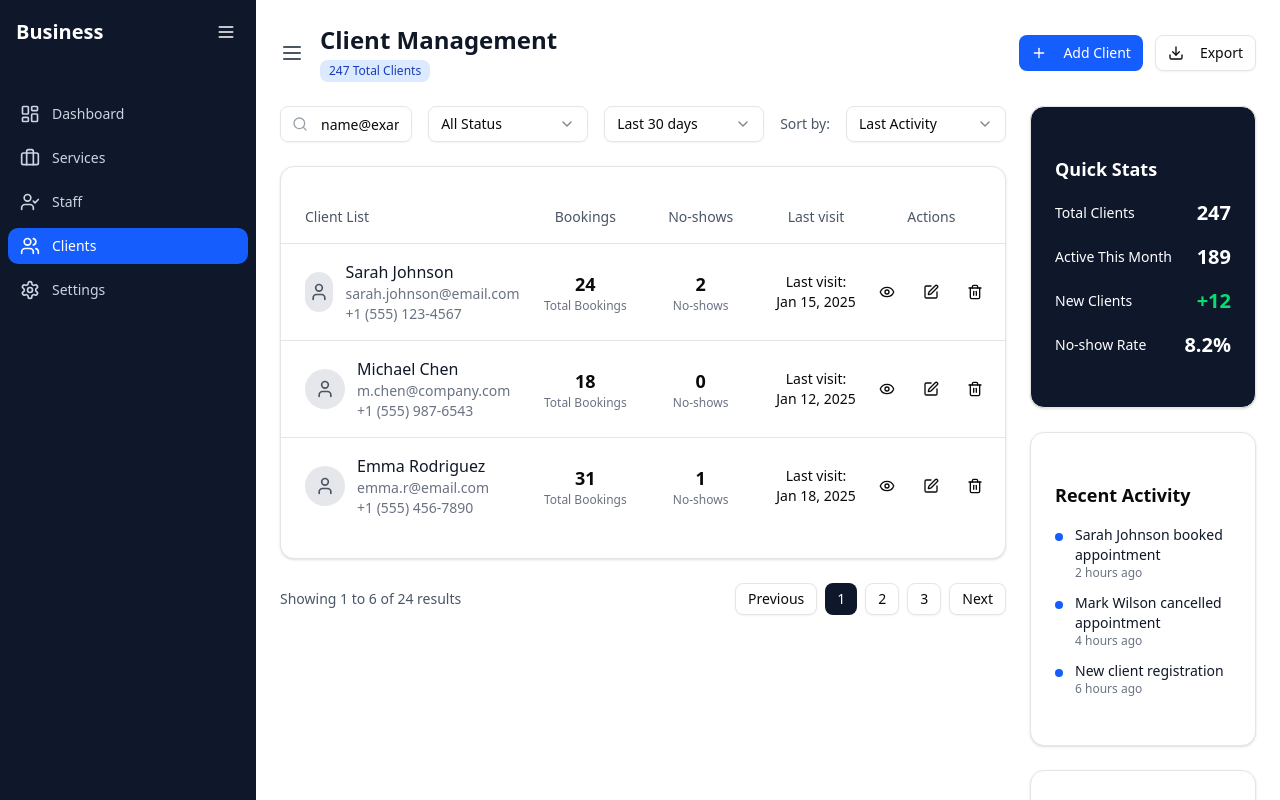
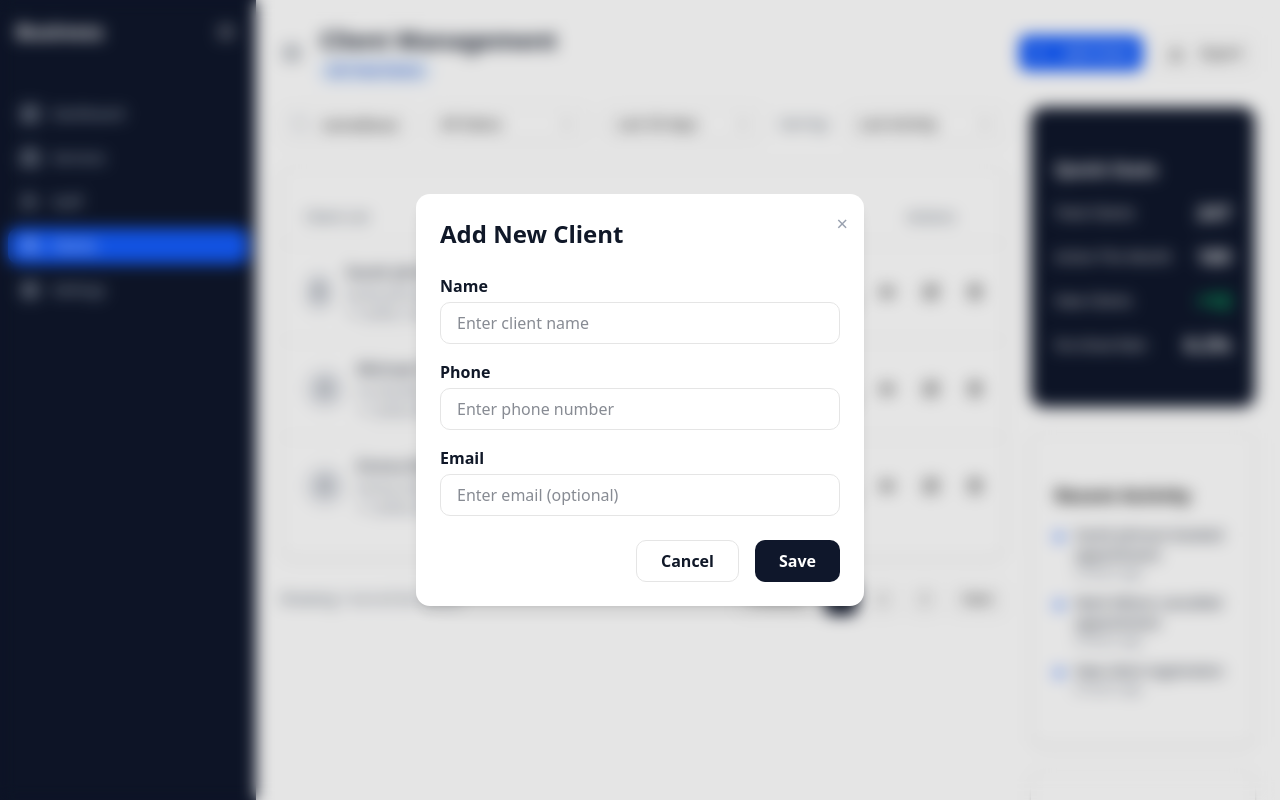
Before and after one commit to Hussein-Alayan/Slotify, a Next.js app in the folder client/: page /business-dashboard/1/clients in a window 1280 px wide. Both pictures are taken after typing "name@example.com" into the empty fields and a click on the button "Add Client". Shown: the top 800 px of the page. Built offline with nearby package versions, Linux system fonts and the light colour scheme; no server answers.

Commit message:
feat: add AddClientModal component and integrate with Dashboard and ClientContainer

```diff
--- /dev/null
+++ b/client/src/app/business-dashboard/[businessId]/clients/components/add-client-modal.tsx
@@ -0,0 +1,161 @@
+import React from "react";
+import { createClient } from "@/lib/clientsAPI";
+
+interface AddClientModalProps {
+  open: boolean;
+  onClose: () => void;
+  businessId: number;
+}
+
+export default function AddClientModal({
+  open,
+  onClose,
+  businessId,
+}: AddClientModalProps) {
+  const [name, setName] = React.useState("");
+  const [phone, setPhone] = React.useState("");
+  const [email, setEmail] = React.useState("");
+  const [error, setError] = React.useState<string | null>(null);
+  const [validationErrors, setValidationErrors] = React.useState<
+    Record<string, string>
+  >({});
+  const [loading, setLoading] = React.useState(false);
+
+  // Reset form when modal opens
+  React.useEffect(() => {
+    if (open) {
+      setName("");
+      setPhone("");
+      setEmail("");
+      setError(null);
+      setValidationErrors({});
+      setLoading(false);
+    }
+  }, [open]);
+
+  function validate() {
+    const errors: Record<string, string> = {};
+    if (!name.trim()) errors.name = "Name is required.";
+    if (!phone.trim()) errors.phone = "Phone is required.";
+    setValidationErrors(errors);
+    return Object.keys(errors).length === 0;
+  }
+
+  async function handleSubmit(e: React.FormEvent) {
+    e.preventDefault();
+    setError(null);
+    if (!validate()) return;
+    setLoading(true);
+    try {
+      await createClient(businessId, { name, phone, email });
+      setLoading(false);
+      onClose();
+    } catch (err: any) {
+      setLoading(false);
+      setError(err?.message || "Failed to add client.");
+    }
+  }
+
+  if (!open) return null;
+
+  return (
+    <div
+      className="fixed inset-0 z-50 flex items-center justify-center backdrop-blur-sm bg-black/10"
+      role="dialog"
+      aria-modal="true"
+      aria-label="Add new client"
+    >
+      <div className="bg-white rounded-xl shadow-lg w-full max-w-md p-6 relative">
+        {/* Close button */}
+        <button
+          className="absolute top-4 right-4 text-gray-400 hover:text-gray-600 text-xl"
+          onClick={onClose}
+          aria-label="Close"
+          type="button"
+        >
+          &times;
+        </button>
+
+        <h2 className="text-2xl font-bold mb-6 text-gray-900">
+          Add New Client
+        </h2>
+
+        {error && (
+          <div className="mb-4 text-red-600 text-sm font-semibold">{error}</div>
+        )}
+
+        <form onSubmit={handleSubmit} noValidate>
+          {/* Name */}
+          <div className="mb-4">
+            <label className="block font-semibold mb-1 text-gray-900">
+              Name
+            </label>
+            <input
+              type="text"
+              className="w-full border rounded-lg px-4 py-2 text-gray-900"
+              value={name}
+              onChange={(e) => setName(e.target.value)}
+              required
+              placeholder="Enter client name"
+            />
+            {validationErrors.name && (
+              <div className="text-sm text-red-600 mt-1">
+                {validationErrors.name}
+              </div>
+            )}
+          </div>
+          {/* Phone */}
+          <div className="mb-4">
+            <label className="block font-semibold mb-1 text-gray-900">
+              Phone
+            </label>
+            <input
+              type="text"
+              className="w-full border rounded-lg px-4 py-2 text-gray-900"
+              value={phone}
+              onChange={(e) => setPhone(e.target.value)}
+              required
+              placeholder="Enter phone number"
+            />
+            {validationErrors.phone && (
+              <div className="text-sm text-red-600 mt-1">
+                {validationErrors.phone}
+              </div>
+            )}
+          </div>
+          {/* Email */}
+          <div className="mb-6">
+            <label className="block font-semibold mb-1 text-gray-900">
+              Email
+            </label>
+            <input
+              type="email"
+              className="w-full border rounded-lg px-4 py-2 text-gray-900"
+              value={email}
+              onChange={(e) => setEmail(e.target.value)}
+              placeholder="Enter email (optional)"
+            />
+          </div>
+          {/* Actions */}
+          <div className="flex justify-end gap-4">
+            <button
+              type="button"
+              className="px-6 py-2 rounded-lg border font-semibold text-gray-900 bg-white hover:bg-gray-100"
+              onClick={onClose}
+              disabled={loading}
+            >
+              Cancel
+            </button>
+            <button
+              type="submit"
+              className="px-6 py-2 rounded-lg font-semibold text-white bg-slate-900 hover:bg-slate-800 disabled:opacity-60"
+              disabled={loading}
+            >
+              {loading ? "Saving..." : "Save"}
+            </button>
+          </div>
+        </form>
+      </div>
+    </div>
+  );
+}
--- a/client/src/app/business-dashboard/[businessId]/clients/containers/client-container.tsx
+++ b/client/src/app/business-dashboard/[businessId]/clients/containers/client-container.tsx
@@ -3,12 +3,18 @@
 import { Button } from "@/components/ui/button";
 import { Badge } from "@/components/ui/badge";
 import { Menu, Plus, Download } from "lucide-react";
+import { useParams } from "next/navigation";
+import { useState } from "react";
 import { ClientFilters } from "../components/client-filters";
 import { ClientList } from "../components/client-list";
 import { ClientStats } from "../components/client-stats";
 import { ClientActivity } from "../components/client-activity";
+import AddClientModal from "../components/add-client-modal";
 
 export function ClientContainer() {
+  const params = useParams();
+  const businessId = Number(params.businessId);
+  const [isAddClientModalOpen, setIsAddClientModalOpen] = useState(false);
   return (
     <div className="p-6">
       {/* Header */}
@@ -27,7 +33,10 @@ export function ClientContainer() {
           </div>
         </div>
         <div className="flex items-center gap-3">
-          <Button className="bg-blue-600 hover:bg-blue-700">
+          <Button
+            className="bg-blue-600 hover:bg-blue-700"
+            onClick={() => setIsAddClientModalOpen(true)}
+          >
             <Plus className="h-4 w-4 mr-2" />
             Add Client
           </Button>
@@ -53,6 +62,12 @@ export function ClientContainer() {
           </div>
         </div>
       </div>
+
+      <AddClientModal
+        open={isAddClientModalOpen}
+        onClose={() => setIsAddClientModalOpen(false)}
+        businessId={businessId}
+      />
     </div>
   );
 }
--- a/client/src/app/business-dashboard/[businessId]/dashboard/components/dashboard-header.tsx
+++ b/client/src/app/business-dashboard/[businessId]/dashboard/components/dashboard-header.tsx
@@ -1,24 +1,26 @@
-"use client"
-import { Button } from "@/components/ui/button"
-import { CalendarDays, Users } from "lucide-react"
+"use client";
+import { Button } from "@/components/ui/button";
+import { CalendarDays, Users } from "lucide-react";
 
-export function DashboardHeader() {
+export function DashboardHeader({ onAddClient }: { onAddClient: () => void }) {
   return (
     <div className="flex items-center justify-between">
       <div>
         <h1 className="text-3xl font-bold text-gray-900">Dashboard</h1>
-        <p className="text-gray-600 mt-1">Welcome back! Here is what is happening with your business today.</p>
+        <p className="text-gray-600 mt-1">
+          Welcome back! Here is what is happening with your business today.
+        </p>
       </div>
       <div className="flex gap-3">
         <Button variant="outline">
           <CalendarDays className="w-4 h-4 mr-2" />
           View Calendar
         </Button>
-        <Button>
+        <Button onClick={onAddClient}>
           <Users className="w-4 h-4 mr-2" />
           Add Client
         </Button>
       </div>
     </div>
-  )
+  );
 }
--- a/client/src/app/business-dashboard/[businessId]/dashboard/components/quick-actions.tsx
+++ /dev/null
@@ -1,47 +0,0 @@
-"use client";
-
-import { Card, CardContent, CardHeader, CardTitle } from "@/components/ui/card";
-import { Button } from "@/components/ui/button";
-import { Users, CalendarDays, Clock, TrendingUp } from "lucide-react";
-
-export function QuickActions() {
-  return (
-    <Card>
-      <CardHeader>
-        <CardTitle>Quick Actions</CardTitle>
-      </CardHeader>
-      <CardContent>
-        <div className="grid grid-cols-2 md:grid-cols-4 gap-4">
-          <Button
-            variant="outline"
-            className="h-20 flex-col gap-2 bg-transparent"
-          >
-            <Users className="w-6 h-6" />
-            <span>Add Client</span>
-          </Button>
-          <Button
-            variant="outline"
-            className="h-20 flex-col gap-2 bg-transparent"
-          >
-            <CalendarDays className="w-6 h-6" />
-            <span>New Booking</span>
-          </Button>
-          <Button
-            variant="outline"
-            className="h-20 flex-col gap-2 bg-transparent"
-          >
-            <Clock className="w-6 h-6" />
-            <span>View Schedule</span>
-          </Button>
-          <Button
-            variant="outline"
-            className="h-20 flex-col gap-2 bg-transparent"
-          >
-            <TrendingUp className="w-6 h-6" />
-            <span>Analytics</span>
-          </Button>
-        </div>
-      </CardContent>
-    </Card>
-  );
-}
--- a/client/src/app/business-dashboard/[businessId]/dashboard/containers/dashboard-container.tsx
+++ b/client/src/app/business-dashboard/[businessId]/dashboard/containers/dashboard-container.tsx
@@ -4,7 +4,9 @@ import { DashboardHeader } from "../components/dashboard-header";
 import { StatsGrid } from "../components/stats-grid";
 import { ScheduleCard } from "../components/schedule-card";
 import { ActivityCard } from "../components/activity-card";
-import { QuickActions } from "../components/quick-actions";
+import AddClientModal from "../../clients/components/add-client-modal";
+import { useState } from "react";
+import { useParams } from "next/navigation";
 
 export function DashboardContainer({
   totalClients,
@@ -13,9 +15,12 @@ export function DashboardContainer({
   totalClients: number;
   totalBookings: number;
 }) {
+  const params = useParams();
+  const businessId = Number(params.businessId);
+  const [isAddClientModalOpen, setIsAddClientModalOpen] = useState(false);
   return (
     <div className="p-6 space-y-6">
-      <DashboardHeader />
+      <DashboardHeader onAddClient={() => setIsAddClientModalOpen(true)} />
       <StatsGrid totalClients={totalClients} totalBookings={totalBookings} />
 
       {/* Main Content Grid */}
@@ -24,7 +29,11 @@ export function DashboardContainer({
         <ActivityCard />
       </div>
 
-      <QuickActions />
+      <AddClientModal
+        open={isAddClientModalOpen}
+        onClose={() => setIsAddClientModalOpen(false)}
+        businessId={businessId}
+      />
     </div>
   );
 }
```
